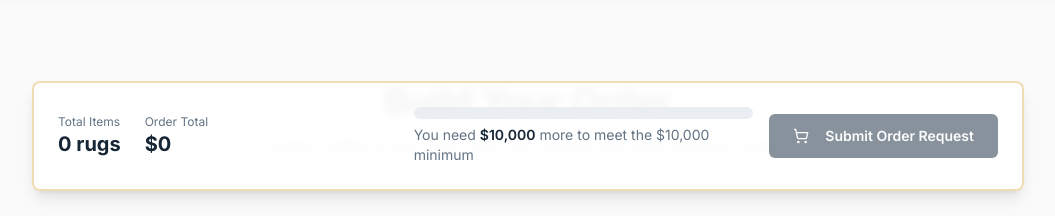
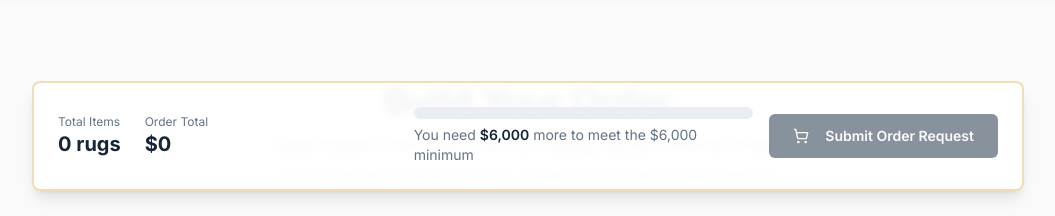
Before and after one commit to liesl-eng/comeback, a React (Vite) app: page /rug-program in a window 1280 px wide. Shown: the part 3520-3736 px from the top of the page, without its empty margins (112-1167 px from the left). Built offline with nearby package versions, Linux system fonts and the light colour scheme; the HTML template or start-up script is replaced by a standard one.

Commit message:
Lower Rug MOQ to 6000

```diff
--- a/src/components/RugOrderBuilder.tsx
+++ b/src/components/RugOrderBuilder.tsx
@@ -27,7 +27,7 @@ import { collections, rawSizeToBucket } from "@/components/RugCollections";
 // ⚠️ PASTE YOUR RUG ORDER WEBHOOK URL HERE ⚠️
 const RUG_ORDER_WEBHOOK_URL = "https://hook.us2.make.com/8wstvs05lm6jjip54inr6wclgqclmp27";
 
-const MOQ = 10000;
+const MOQ = 6000;
 
 /* ─── Size tiers with pricing ─── */
 const SIZE_TIERS = [
@@ -242,7 +242,7 @@ const RugOrderBuilder = () => {
         <div className="text-center mb-10 md:mb-14">
           <h2 className="text-2xl md:text-4xl font-bold mb-3">Build Your Order</h2>
           <p className="text-muted-foreground max-w-2xl mx-auto">
-            Select patterns and sizes from our catalog. $10,000 minimum order.
+            Select patterns and sizes from our catalog. $6,000 minimum order.
           </p>
           <p className="text-sm text-muted-foreground/80 max-w-2xl mx-auto mt-2 italic">
             Quantities are subject to availability. We'll confirm final counts in your quote.
@@ -411,7 +411,7 @@ const RugOrderBuilder = () => {
                     </p>
                   ) : (
                     <p className="text-sm text-muted-foreground">
-                      You need <span className="font-semibold text-foreground">${remaining.toLocaleString()}</span> more to meet the $10,000 minimum
+                      You need <span className="font-semibold text-foreground">${remaining.toLocaleString()}</span> more to meet the $6,000 minimum
                     </p>
                   )}
                 </div>
```
